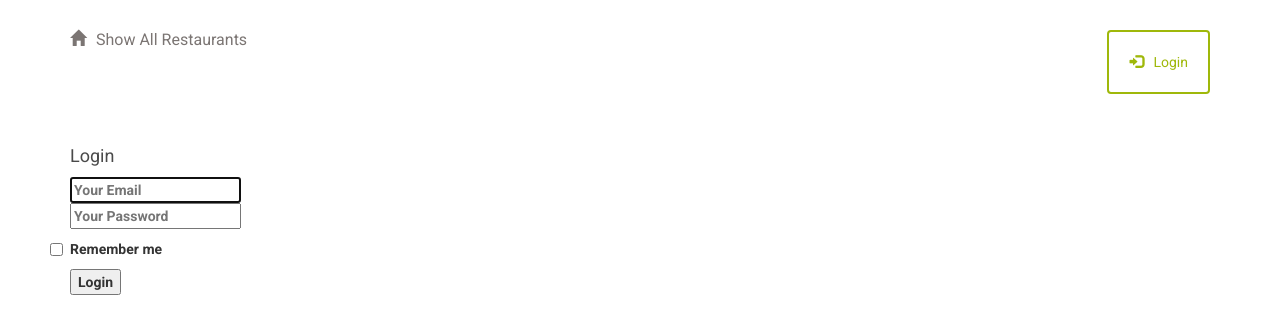
After one commit to MQCOMP3310-2023/comp3310assignment2-group-404, a Flask app: page /login in a window 1280 px wide. The commit adds this page. Shown: the top 334 px of the page. Run offline with Flask 3, Linux system fonts and the light colour scheme; some libraries are stand-ins or nearby versions.

Commit message:
Basic login screen with auth flow (auth.py)

```diff
--- /dev/null
+++ b/project/auth.py
@@ -0,0 +1,14 @@
+from flask import Blueprint, render_template, request, flash, redirect, url_for
+from .models import Restaurant, MenuItem
+from sqlalchemy import asc
+from . import db
+
+auth = Blueprint('auth', __name__)
+
+@auth.route('/login')
+def login():
+    return render_template('login.html')
+
+@auth.route('/signup')
+def signup():
+    return render_template('signup.html')
--- a/project/templates/header.html
+++ b/project/templates/header.html
@@ -5,7 +5,11 @@
 		</a>
 	</div>
 	<div class="col-md-6 text-right">
-					<p>Login Link will go Here </p>
-
+		</a>
+			<a href="{{url_for('auth.login')}}">
+				<button class="btn btn-default login" id="login">
+					<span class="glyphicon glyphicon-log-in" aria-hidden="true"></span>Login
+				</button>
+		</a>
 	</div>
 </div>
--- /dev/null
+++ b/project/templates/login.html
@@ -0,0 +1,29 @@
+{% extends "main.html" %}
+{% block content %}
+{% include "header.html" %}
+<div class="column is-4 is-offset-4">
+    <h3 class="title">Login</h3>
+    <div class="box">
+        <form method="POST" action="/login">
+            <div class="field">
+                <div class="control">
+                    <input class="input is-large" type="email" name="email" placeholder="Your Email" autofocus="">
+                </div>
+            </div>
+
+            <div class="field">
+                <div class="control">
+                    <input class="input is-large" type="password" name="password" placeholder="Your Password">
+                </div>
+            </div>
+            <div class="field">
+                <label class="checkbox">
+                    <input type="checkbox" name="remember">
+                    Remember me
+                </label>
+            </div>
+            <button class="button is-block is-info is-large is-fullwidth">Login</button>
+        </form>
+    </div>
+</div>
+{% endblock %}
--- a/run.py
+++ b/run.py
@@ -1,5 +1,7 @@
 from project import create_app
+from project.auth import auth
 
 if __name__ == '__main__':
-  app = create_app()
-  app.run(host = '0.0.0.0', port = 8000, debug=True)
+    app = create_app()
+    app.register_blueprint(auth)  # Register the auth Blueprint
+    app.run(host='0.0.0.0', port=8000, debug=True)
```
